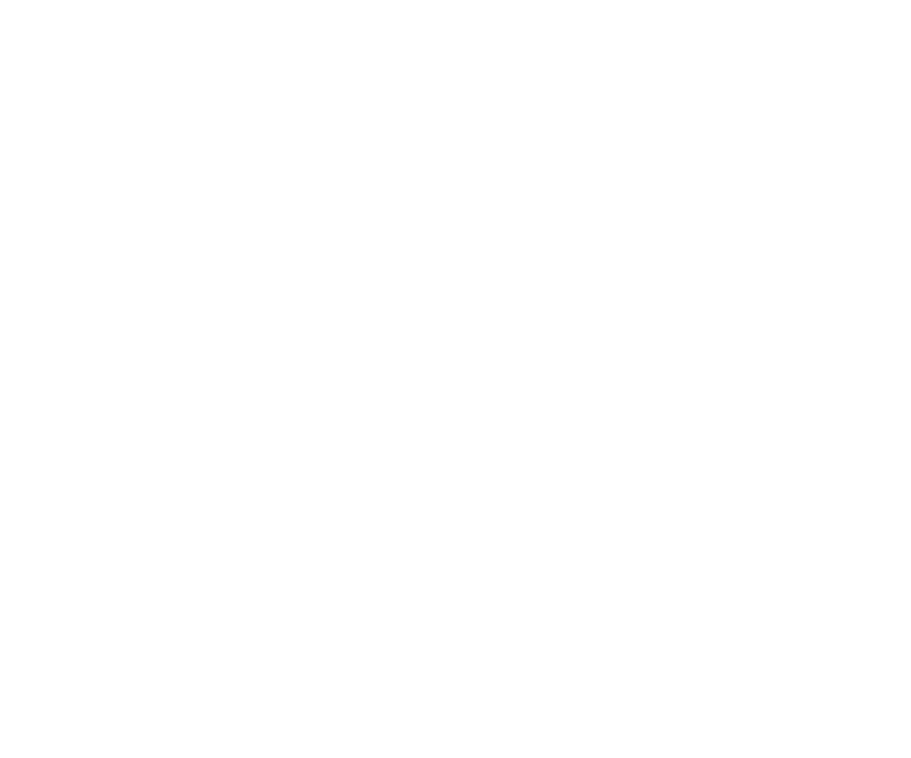
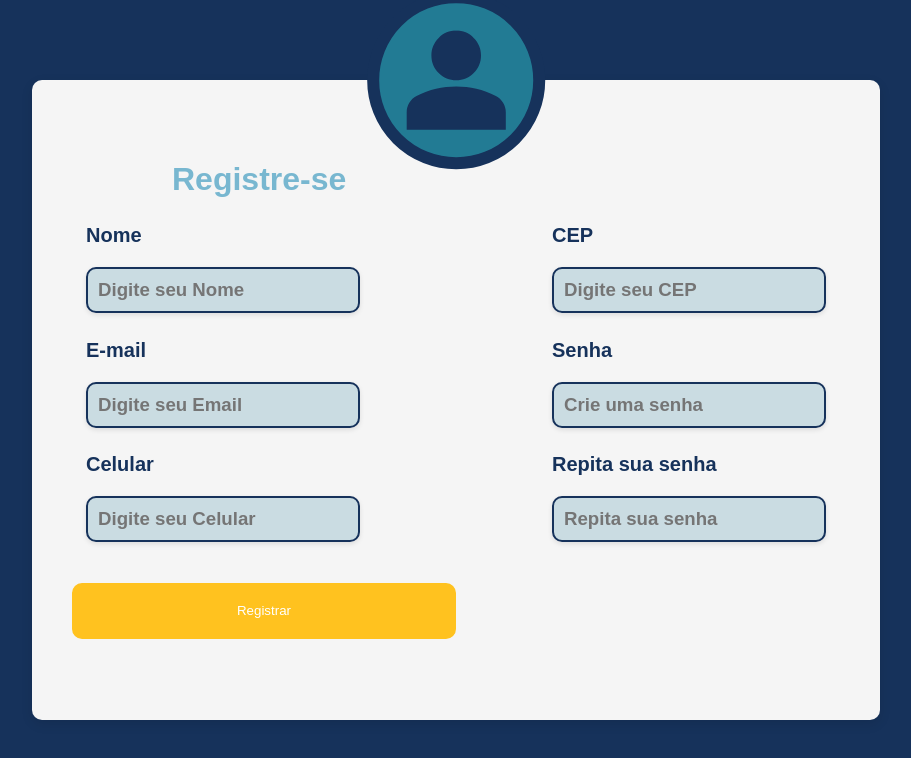
Before and after one commit to josemolineti/inventoryapp, a React (Vite) app: page /registrar in a window 1280 px wide. Shown: the top 758 px of the page, without its empty margins (184-1095 px from the left). Built offline with nearby package versions, Linux system fonts and the light colour scheme; a web font is replaced by a local one.

Commit message:
Pagina registro

```diff
--- a/src/App.tsx
+++ b/src/App.tsx
@@ -3,29 +3,30 @@
 import FornecedorRoutes from './router/supplierRouter';
 import Home from './pages/home/index';
 import Login from './pages/login/index'
+import Register from './pages/register/index';
 
 function App() {
-  const [count, setCount] = useState(0)
 
   return (
     <>
       <Router>
-          {/*fiz as rotas principais que o professor passou no quadro*/}
+        {/*fiz as rotas principais que o professor passou no quadro*/}
         <Routes>
-          <Route path='/' element={<Login />}/>
-          <Route path='/login' element={<Login />}/>
-          <Route path='/home' element={<Home />}/>
+          <Route path='/' element={<Login />} />
+          <Route path='/registrar' element={<Register />} />
+          <Route path='/login' element={<Login />} />
+          <Route path='/home' element={<Home />} />
           <Route path='/login' />
-          <Route path='/registrar'/>
+          <Route path='/registrar' />
           {/*aqui embaixo eu fiz a rota principal dos fornecedores, que vai pro controlador onde vai redirecionar pras subrotas no arquivo FornecedorRoutes */}
           {/*fazer essa mesms estrutura pras outras paginas */}
-          <Route path='/fornecedores' element={<FornecedorRoutes />}/>
-          <Route path='/pedidos'/>
-          <Route path='/clientes'/>
-          <Route path='/produtos'/>
-          <Route path='/pedidos'/>
-          <Route path='/transacoes'/>
-          <Route path='/users'/>
+          <Route path='/fornecedores' element={<FornecedorRoutes />} />
+          <Route path='/pedidos' />
+          <Route path='/clientes' />
+          <Route path='/produtos' />
+          <Route path='/pedidos' />
+          <Route path='/transacoes' />
+          <Route path='/users' />
 
         </Routes>
       </Router>
--- a/src/components/ui/input.tsx
+++ b/src/components/ui/input.tsx
@@ -7,6 +7,8 @@
     label?: string;
     max?: number;
     min?: number;
+    value?: string;
+    onChange?: (e: React.ChangeEvent<HTMLInputElement>) => void;
 
 }
 
@@ -19,12 +21,14 @@
  * @param {string} label - define o texto label em cima do input, o texto principal falando o que é o input
  * @param {number} max - (OPCIONAL) se for um input de number, define o valor MÁXIMO que pode ser preenchido
  * @param {number} min - (OPCIONAL) se for um input de number, define o valor MÍNIMO que pode ser preenchido
+ * @param {string} value - valor atual do input
+ * @param {function} onChange - atualiza o valor do input
  *
  * EX: <Input type='text' placeholder='Preencha o nome do usuario' required/>
  * * @returns {JSX.Element}
  */
 
-function Input({ type, placeholder, required, label }: IInputProps): JSX.Element {
+function Input({ type, placeholder, required, label, value, onChange }: IInputProps): JSX.Element {
     return (
         <div id="component-model-input">
             <label>{label}</label>
@@ -32,6 +36,8 @@
                 type={type}
                 placeholder={placeholder}
                 required={required}
+                value={value}
+                onChange={onChange}
             />
         </div>
     );
--- a/src/pages/login/index.tsx
+++ b/src/pages/login/index.tsx
@@ -1,11 +1,21 @@
-import { useEffect } from 'react';
+import { useEffect, useState } from 'react';
 import '@/styles/login_style.css'
 import Button from "@/components/ui/button";
 import Input from "@/components/ui/input";
 import Logo from '@/components/ui/logo';
+import { Link } from 'react-router-dom';
+
+function Login() {
+    const [username, setUsername] = useState('');
+    const [password, setPassword] = useState('');
+
+    const handleSubmit = (e: React.FormEvent<HTMLFormElement>) => {
+        e.preventDefault();
+        console.log({ username, password });
+        alert(`${username}`)
+    };
 
 
-function Login() {
     useEffect(() => {
         document.body.classList.add('login-page');
 
@@ -13,25 +23,44 @@
             document.body.classList.remove('login-page');
         };
     }, []);
+
     return (
         <>
-
             <div className='form-background-div'>
                 <div id='profile-picture-example'>
-                    <img src="src\assets\profile-icon.svg" alt="" />
+                    <img src="src/assets/profile-icon.svg" alt="" />
                 </div>
                 <div id='box-content'>
                     <Logo onlyLogo={false} clickable={false} />
-                    <form action="">
+                    <form onSubmit={handleSubmit}>
                         <h1 id="login-title">LOGIN</h1>
-                        <Input type='text' placeholder='Digite seu Nome' label='Nome' required />
-                        <Input type='password' placeholder='Digite sua senha' label='Senha' required />
-                        <Button color={1} text='Entrar' link='/home' />
+
+                        <Input
+                            type='text'
+                            placeholder='Digite seu Nome'
+                            label='Nome'
+                            required
+                            value={username}
+                            onChange={(e) => setUsername(e.target.value)}
+                        />
+                        <Input
+                            type='password'
+                            placeholder='Digite sua senha'
+                            label='Senha'
+                            required
+                            value={password}
+                            onChange={(e) => setPassword(e.target.value)}
+                        />
+                        <div id='form-functions'>
+                            <Link to={'/alterar-senha'} className='link'>Esqueceu sua senha?</Link>
+                            <Link to={'/registrar'} className='link'>Registre-se</Link>
+                        </div>
+                        <Button color={1} text='Entrar' />
                     </form>
                 </div>
             </div>
         </>
-    )
+    );
 }
 
 export default Login;
--- /dev/null
+++ b/src/pages/register/index.tsx
@@ -0,0 +1,46 @@
+import { useEffect, useState } from 'react';
+import '@/styles/login_style.css'
+import Button from "@/components/ui/button";
+import Input from "@/components/ui/input";
+import Logo from '@/components/ui/logo';
+
+function Register() {
+
+    useEffect(() => {
+        document.body.classList.add('register-page');
+
+        return () => {
+            document.body.classList.remove('register-page');
+        };
+    }, []);
+    return (
+        <>
+            <div className='form-background-div'>
+                <div id='profile-picture-example'>
+                    <img src="src/assets/profile-icon.svg" alt="" />
+                </div>
+                <h1 id='login-title'>Registre-se</h1>
+                <form  id='forms-block'>
+                    <div>
+
+                        <Input type='text' placeholder='Digite seu Nome' label='Nome' required value={''} />
+                        <Input type='email' placeholder='Digite seu Email' label='E-mail' required value={''} />
+                        <Input type='tel' placeholder='Digite seu Celular' label='Celular' required value={''} />
+                    </div>
+
+                    <div>
+
+                        <Input type='text' placeholder='Digite seu CEP' label='CEP' required value={''} />
+                        <Input type='password' placeholder='Crie uma senha' label='Senha' required value={''} />
+                        <Input type='password' placeholder='Repita sua senha' label='Repita sua senha' required value={''} />
+                    </div>
+
+                </form>
+                <Button color={1} text='Registrar' />
+
+            </div>
+        </>
+    )
+}
+
+export default Register;
--- a/src/styles/index.css
+++ b/src/styles/index.css
@@ -65,10 +65,17 @@
 }
 
 .btn-primary {
+  background-color: var(--quaternary-color);
+  color: white;
+  border-radius: 10px;
+  border: solid var(--quaternary-color) 2px;
+}
+
+.btn-primary:hover {
   background-color: white;
   color: var(--quaternary-color);
-  border-radius: 10px;
-  border: solid var(--quaternary-color) 2px;
+  transition: 0.2s;
+  cursor: pointer;
 }
 
 .btn-secondary {
--- a/src/styles/login_style.css
+++ b/src/styles/login_style.css
@@ -9,7 +9,6 @@
     color: var(--secondary-color);
 }
 
-/*FALTA FAZER: TERMINAR LOGIN, ALINHAR FORM, HOVER BUTTON, COLOCAR LOGO, */
 .form-background-div {
     position: relative;
     width: 60%;
@@ -31,6 +30,7 @@
     align-items: center;
     transition: all 0.3s ease;
 }
+
 
 #profile-picture-example {
     position: absolute;
@@ -81,7 +81,32 @@
     align-items: center;
     max-width: 80%;
     min-width: 50%;
-    height: 100%;
+    height: 110%;
+}
+
+#form-functions {
+    display: flex;
+    flex-direction: column;
+    text-align: center;
+    font-weight: bold;
+    margin-top: 5px;
+    margin-bottom: -5px;
+}
+
+#form-functions .link {
+    margin-top: 8px;
+    color: var(--primary-color);
+    text-decoration: none;
+}
+
+#form-functions .link:hover {
+    text-decoration: underline;
+    cursor: pointer;
+
+}
+
+#form-functions .link:first-of-type {
+    font-weight: normal;
 }
 
 #component-model-input {
@@ -117,3 +142,59 @@
     width: 50%;
     height: 10%;
 }
+
+
+/*REGISTER PAGE*/
+
+body.register-page {
+    background-color: var(--primary-color);
+}
+
+.register-page #login-title {
+    margin-left: 100px;
+
+}
+
+.register-page .form-background-div {
+    display: flex;
+    flex-direction: column;
+    align-items: flex-start;
+    height: 70%;
+}
+
+
+.register-page #forms-block {
+    position: relative;
+    max-width: 800px;
+    margin: 0 auto;
+    display: flex;
+    gap: 15vw;
+    align-items: flex-start;
+}
+
+#forms-block form {
+    flex: 1;
+}
+
+#component-model-input {
+    display: flex;
+    flex-direction: column;
+    margin-bottom: 15px;
+}
+
+#component-model-input label {
+    width: 100%;
+    margin-bottom: 5px;
+    font-weight: bold;
+}
+
+#forms-block input {
+    width: 100%;
+    padding: 10px;
+    box-sizing: border-box;
+}
+
+#form-background-div button {
+    width: 10%;
+    color: red;
+}
```
